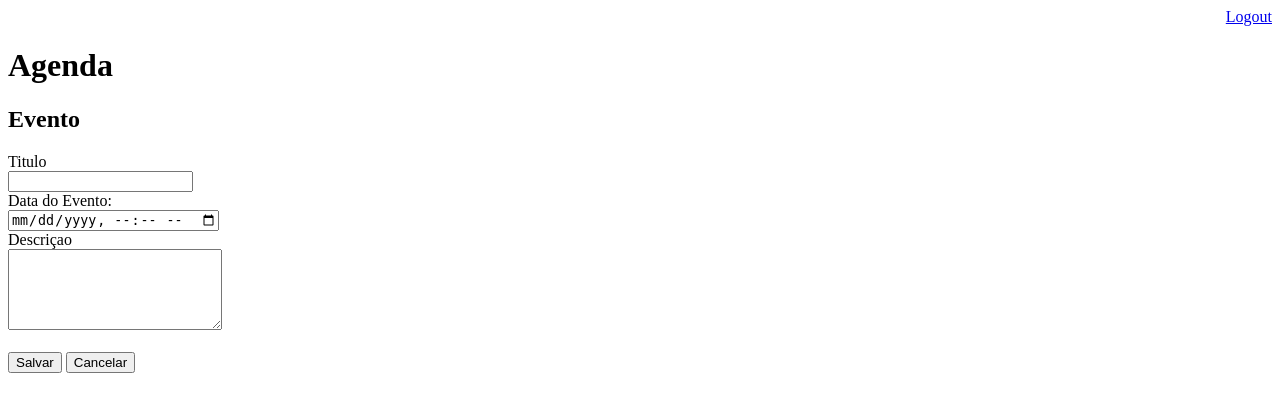
After one commit to s3netg/agenda, a Django app: template core/templates/evento.html in a window 1280 px wide. The commit adds this page. Shown: the top 412 px of the page. Run offline with Django 3.2, Linux system fonts and the light colour scheme; the template is opened without the code that fills it, so the values that code supplies are empty.

Commit message:
alteraçoes 3

```diff
--- /dev/null
+++ b/core/templates/evento.html
@@ -0,0 +1,20 @@
+{% extends "model-page.html" %}
+
+
+{% block content %}
+
+<h2> Evento </h2>
+<form action="submit" method="POST"> {% csrf_token %}
+    <label>Titulo</label><br>
+    <input type="text" name ="titulo"><br>
+    <label>Data do Evento: </label><br>
+    <input type="datetime-local" name="data_evento"> <br>
+    <label>Descriçao</label><br>
+    <textarea name="Descricao" rows="5"  cols="24"></textarea>
+    <br><br>
+    <button type="submit">Salvar</button>
+    <a href = '/'>
+        <button type="button">Cancelar</button>
+    </a>
+</form>
+{% endblock %}
```
Also changed, not shown: core/templates/agenda.html (+7 -1 lines), core/views.py (+22 -1 lines), db.sqlite3, 1 other file.
